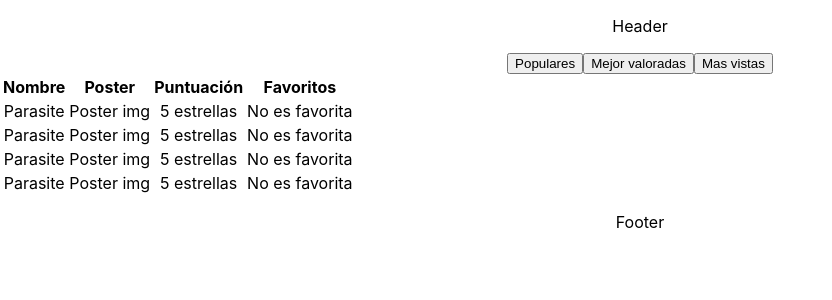
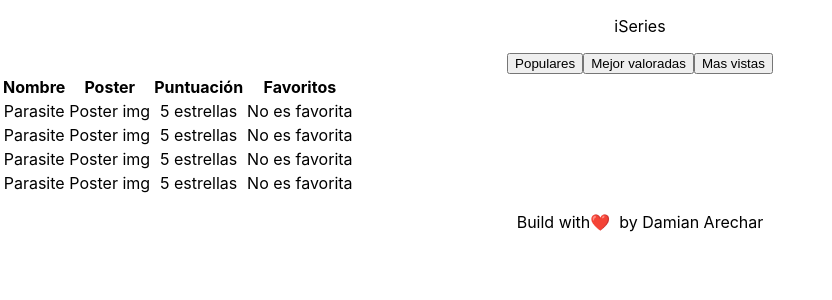
Before and after one commit to damianlonare/iseries-web-app, a React (Create React App) app: page / in a window 1280 px wide. Shown: the top 300 px of the page, without its empty margins (0-832 px from the left). Built offline with nearby package versions, Linux system fonts and the light colour scheme.

Commit message:
Fixed header & footer copies

```diff
--- a/src/layouts/Footer.js
+++ b/src/layouts/Footer.js
@@ -4,7 +4,11 @@ import './Footer.css'
 function Footer() {
     return (
       <footer role="contentinfo" className="app-footer">
-        <p>Footer</p>
+        <p>
+          Build with
+            <span role="img" aria-label="love">❤️</span>&nbsp;
+          by Damian Arechar
+        </p>
       </footer>
     )
 }
--- a/src/layouts/Header.js
+++ b/src/layouts/Header.js
@@ -5,7 +5,7 @@ function Header() {
     return (
       <header role="banner" className="app-header">
         <p>
-          Header
+          iSeries
         </p>
       </header>
     )
```
Also changed, not shown: 1 other file (tests, documents, lock files or other folders).
